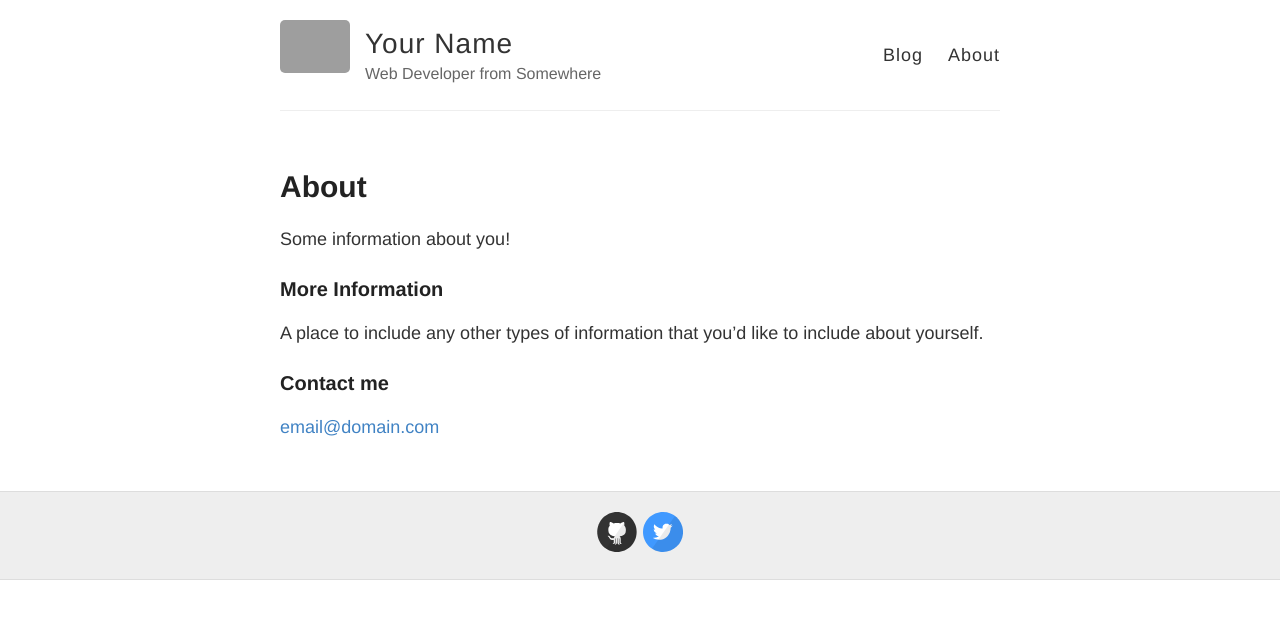
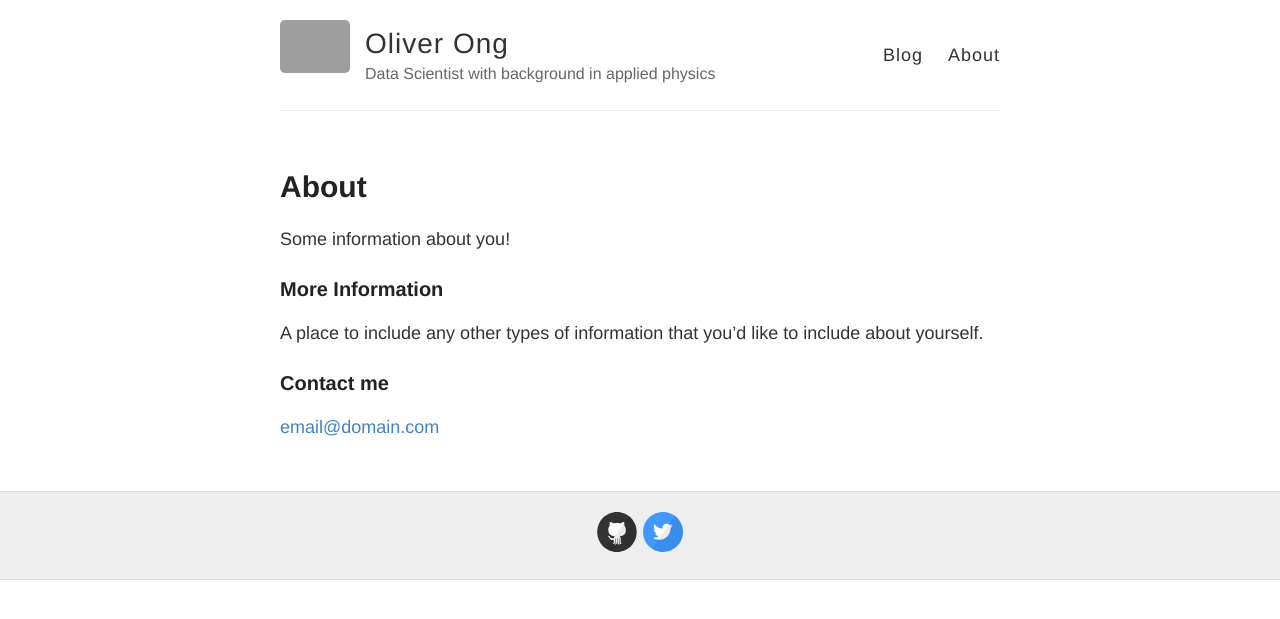
Before and after one commit to oliver-ong/oliver-ong.github.io, a Jekyll site: the page built from about.md, in a window 1280 px wide. Shown: the top 619 px of the page. Built offline with Jekyll 4.4.1, drawn with Linux system fonts in a browser that asks for light colours; grey boxes are pictures that could not be loaded.

Commit message:
Update _config.yml

```diff
--- a/_config.yml
+++ b/_config.yml
@@ -3,10 +3,10 @@
 #
 
 # Name of your site (displayed in the header)
-name: Your Name
+name: Oliver Ong
 
 # Short bio or description (displayed in the header)
-description: Web Developer from Somewhere
+description: Data Scientist with background in applied physics
 
 # URL of your avatar or profile pic (you could use your GitHub profile pic)
 avatar: https://raw.githubusercontent.com/barryclark/jekyll-now/master/images/jekyll-logo.png
```
